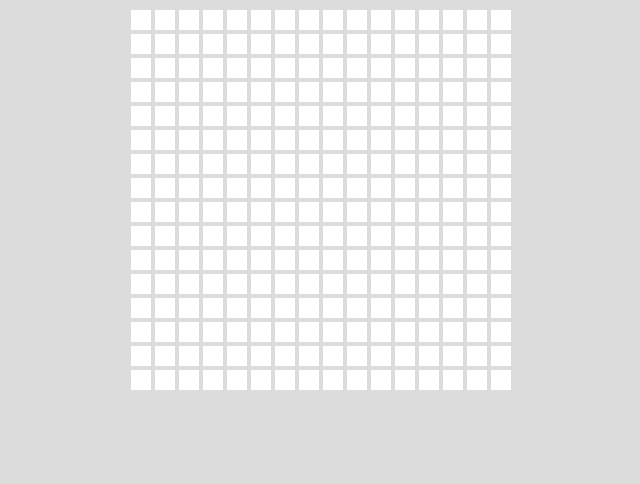
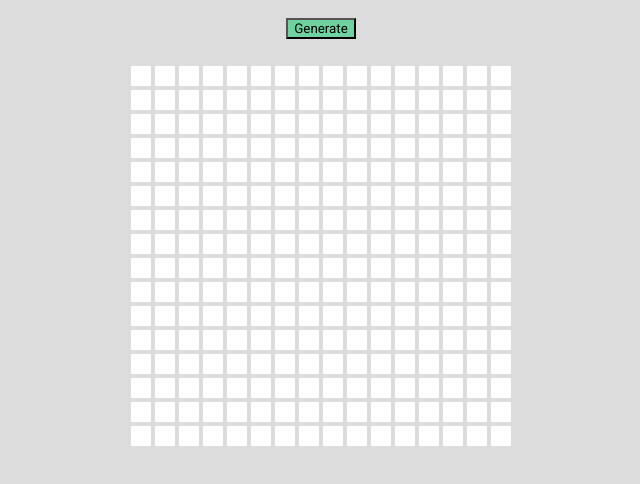
Before and after one commit to jcanoCS/etch-a-sketch, a plain HTML site: page index.html in a window 1280 px wide. Shown: the whole page, without its empty margins (319-959 px from the left). Drawn offline with Linux system fonts and the light colour scheme.

Commit message:
Added layout for non-functional generate button
A top div with a button inside was added directly in the index file.
With CSS, it was styled and the margin changed to have a clean layout.
The button does not function at the moment, but it will be used to
generate and regenerate a grid by putting input into the grid.

```diff
--- a/index.html
+++ b/index.html
@@ -14,7 +14,9 @@
 
 
     <body>
-        <div class="top"></div>
+        <div class="top">
+            <button id="dimm-btn">Generate</button>
+        </div>
 
 
 
--- a/styles.css
+++ b/styles.css
@@ -1,8 +1,25 @@
+* {
+    font-family: 'Roboto', sans-serif;
+}
+
 body {
     background-color: gainsboro;
-    font-family: 'Roboto', sans-serif;
     display: flex;
     flex-direction: column;
+}
+
+.top {
+    display: flex;
+    flex-direction: row;
+    justify-content: center;
+    align-items: center;
+    margin-top: 10px;
+    margin-bottom: 25px;
+}
+
+.top > #dimm-btn {
+    background-color: #70d1a1;
+
 }
 
 .grid {
@@ -25,6 +42,5 @@ body {
 }
 
 .hover {
-    /* background-color: #00FF7F; */
     background-color: black;
 }
```
